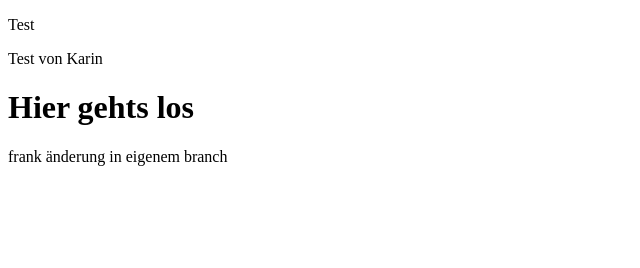
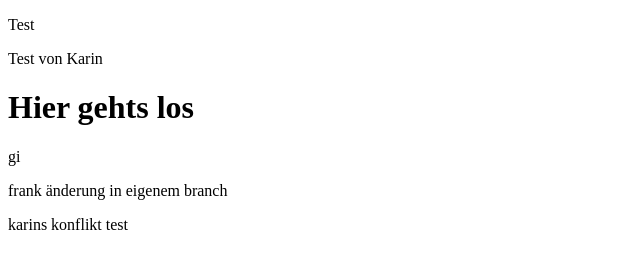
Before and after one commit to CodingFrank73/gitTest, a plain HTML site: page index.html in a window 1280 px wide. Shown: the whole page, without its empty margins (0-640 px from the left). Drawn offline with Linux system fonts and the light colour scheme.

Commit message:
karins konflikt

```diff
--- a/index.html
+++ b/index.html
@@ -13,8 +13,9 @@
     <p>Test</p>
     <p>Test von Karin</p>
     <h1>Hier gehts los</h1>
-
+    gi
     <p>frank änderung in eigenem branch</p>
+    <p>karins konflikt test</p>
 </body>
 
 </html>
```
Also changed, not shown: 1 other file.
